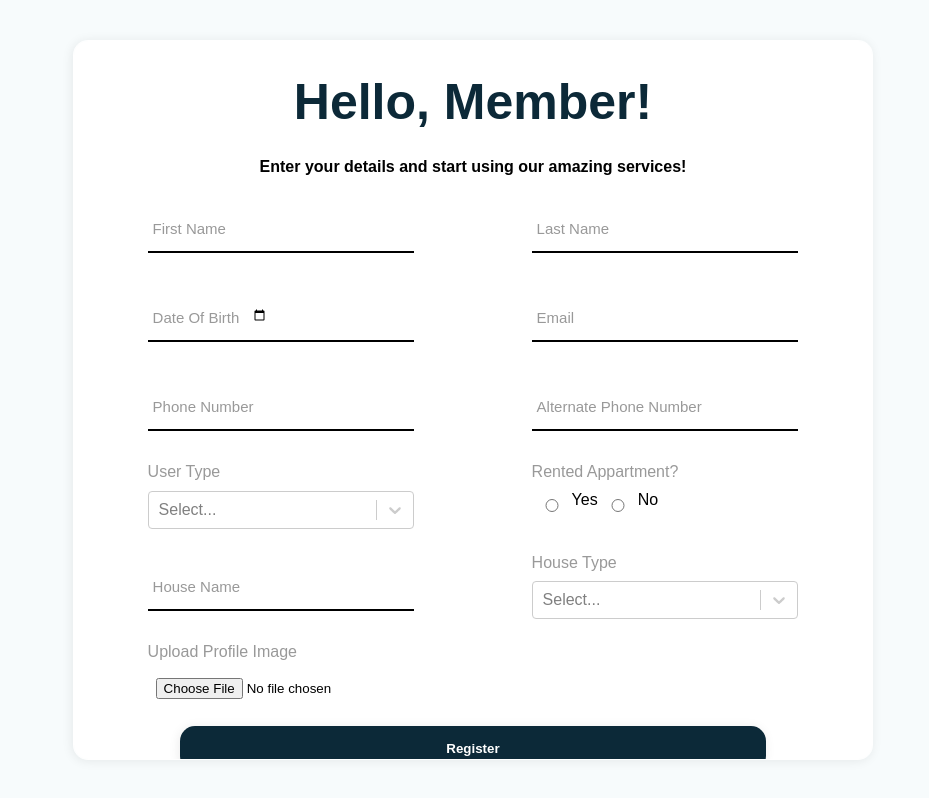
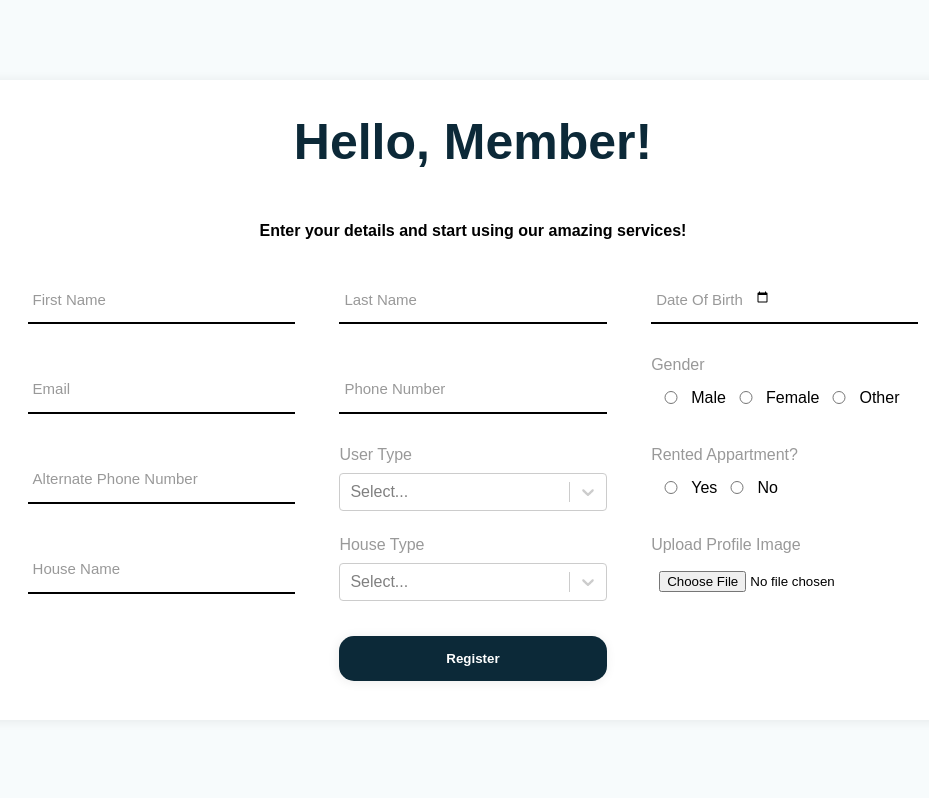
Before and after one commit to kavyeshvohra/urbancave, a React (Create React App) app: page /register in a window 1280 px wide. Shown: the whole page, without its empty margins (167-1096 px from the left). Built offline with nearby package versions, Linux system fonts and the light colour scheme.

Commit message:
Changes made in Registration

```diff
--- a/src/pages/register.js
+++ b/src/pages/register.js
@@ -1,31 +1,54 @@
-import React, {useState} from 'react'
+import React, { useState } from 'react'
 import Select from 'react-select'
-import {Heading4,Heading1, RegisterCont, RegisterForm, FormGroup, InputWrapper, Detailsform, ButtonWrapper, FocusHtml, Detailsformdate, SelectGroup, TextSpan, Checkbox, CheckGroup, ButtonSubmit} from '../styles/register-styles';
-const register = () => {
-    function inputChange (e) {
-        if(e.target.value !== "")
-        {
-            e.target.classList.add('text');
-        }
-        else
-        {
-            e.target.classList.remove('text');
-        }
-    }
+import Axios from 'axios'
+
+import '../styles/login.css'
+import { FaUserCircle } from 'react-icons/fa';
+import { AiFillLock, AiFillEye, AiFillEyeInvisible } from 'react-icons/ai';
+
+import { Heading4, Heading1, RegisterCont, RegisterForm, FormGroup, InputWrapper, Detailsform, ButtonWrapper, FocusHtml, Detailsformdate, SelectGroup, TextSpan, Checkbox, CheckGroup, ButtonSubmit, RadioLabel } from '../styles/register-styles';
+
+const Register = () => {
+    // const url = ""
+    // const[data,setData] = useState({
+    //     fname: "",
+    //     lname: "",
+    //     dob: ""
+    // })
+    //const [step, changeStep] = useState("step1");
     const options = [
-        { value: 'Society-Admin', label: 'Society Admin'},
-        { value: 'Society-Member', label: 'Society Member'},
+        { value: 'Society-Admin', label: 'Society Admin' },
+        { value: 'Society-Member', label: 'Society Member' },
     ]
     const houseoptions = [
-        { value: '1BHK', label: '1BHK'},
-        { value: '2BHK', label: '2BHK'},
-        { value: '3BHK', label: '3BHK'},
-        { value: '4BHK', label: '4BHK'},
-        { value: 'Other', label: 'More than 4BHK'},
+        { value: '1BHK', label: '1BHK' },
+        { value: '2BHK', label: '2BHK' },
+        { value: '3BHK', label: '3BHK' },
+        { value: '4BHK', label: '4BHK' },
+        { value: 'Other', label: 'More than 4BHK' },
     ]
-    // const onClickHandler = () => {
-    //     const data = new FormData()
-    //     data.append('file', this.state.selectFile)
+
+    // useEffect(() => {
+    //     if (step == "step1") {
+    //         console.log("step1");
+    //     }
+    //     else if (step == "step2") {
+    //         console.log("step2");
+    //     }
+    // });
+    // const changePass = () => {
+    //     let hiddenText = document.getElementById("pass");
+    //     let iconClass = document.getElementsByClassName("icons-eye-off")[0];
+    //     if (hiddenText.type == "password") {
+    //         hiddenText.type = "text";
+    //         iconClass.style.display = "none";
+    //         document.getElementsByClassName("icons-eye-on")[0].style.display = "unset";
+    //     }
+    //     else {
+    //         hiddenText.type = "password";
+    //         iconClass.style.display = "unset";
+    //         document.getElementsByClassName("icons-eye-on")[0].style.display = "none";
+    //     }
     // }
         return (
             <>
@@ -38,46 +61,55 @@ const register = () => {
                         <form>
                             <InputWrapper>
                                 <FormGroup>
-                            <Detailsform type = "text" id = "fname" name = "fname" onChange={inputChange} requried />
-                            <FocusHtml data-placeholder = "First Name"/>
+                                    <Detailsform type="text" id="fname" required name="fname" onChange={inputChange} requried />
+                                    <FocusHtml data-placeholder="First Name" />
                                 </FormGroup>
                                 <FormGroup>
-                            <Detailsform type = "text" id = "lname" name = "lname" onChange={inputChange} required/>
-                            <FocusHtml data-placeholder = "Last Name"/>
+                                        <Detailsform type="text" id="lname" name="lname" onChange={inputChange} required />
+                                        <FocusHtml data-placeholder="Last Name" />
                                 </FormGroup>
                                 <FormGroup>
                                         <Detailsformdate type="date" id="datepicker" name="dateofbirth" onChange={inputChange} required />
-                            <FocusHtml data-placeholder = "Date Of Birth"/>
+                                        <FocusHtml data-placeholder="Date Of Birth" />
                                 </FormGroup>
                                 <FormGroup>
-                            <Detailsform type = "email" name = "email" onChange={inputChange} required/>
-                            <FocusHtml data-placeholder = "Email"/>
+                                        <Detailsform type="email" name="email" onChange={inputChange} required />
+                                        <FocusHtml data-placeholder="Email" />
                                 </FormGroup>
                                 <FormGroup>
-                            <Detailsform type = "text" name = "phonenum" maxLength="10" onChange={inputChange} required/>
-                            <FocusHtml data-placeholder = "Phone Number"/>
+                                        <Detailsform type="text" name="phonenum" maxLength="10" onChange={inputChange} required />
+                                        <FocusHtml data-placeholder="Phone Number" />
                                 </FormGroup>
+                                <CheckGroup>
+                                        <Checkbox type="radio" id="ansMale" name="genderState" value="Male" />
+                                        <RadioLabel for="ansMale">Male</RadioLabel>
+                                        <Checkbox type="radio" id="ansFemale" name="genderState" value="female" />
+                                        <RadioLabel for="ansFemale">Female</RadioLabel>
+                                        <Checkbox type="radio" id="ansOther" name="genderState" value="other" />
+                                        <RadioLabel for="ansOther">Other</RadioLabel>
+                                        <TextSpan>Gender</TextSpan>
+                                </CheckGroup>
                                 <FormGroup>
-                            <Detailsform type = "text" name = "altphonenum" maxLength="10" onChange={inputChange} />
-                            <FocusHtml data-placeholder = "Alternate Phone Number"/>
+                                        <Detailsform type="text" name="altphonenum" maxLength="10" onChange={inputChange} />
+                                        <FocusHtml data-placeholder="Alternate Phone Number" />
                                 </FormGroup>
                                 <SelectGroup>
-                            <Select options={options}/>
+                                        <Select options={options} />
                                         <TextSpan>User Type</TextSpan>
                                 </SelectGroup>
                                 <CheckGroup>
-                            <Checkbox type="radio" id = "ansYes" name="rentState" value="yes"/>
-                            <label class="labelCheck" for = "ansYes">Yes</label>
-                            <Checkbox type="radio" id = "ansNo" name="rentState" value="no"/>
-                            <label class="labelCheck" for = "ansYes">No</label>
+                                        <Checkbox type="radio" id="ansYes" name="rentState" value="yes" />
+                                        <RadioLabel for="ansYes">Yes</RadioLabel>
+                                        <Checkbox type="radio" id="ansNo" name="rentState" value="no" />
+                                        <RadioLabel for="ansYes">No</RadioLabel>
                                         <TextSpan>Rented Appartment?</TextSpan>
                                 </CheckGroup>
                                 <FormGroup>
-                            <Detailsform type = "text" name = "housename" onChange={inputChange} />
-                            <FocusHtml data-placeholder = "House Name"/>
+                                        <Detailsform type="text" name="housename" onChange={inputChange} />
+                                        <FocusHtml data-placeholder="House Name" />
                                 </FormGroup>
                                 <SelectGroup>
-                            <Select options={houseoptions}/>
+                                        <Select options={houseoptions} />
                                         <TextSpan>House Type</TextSpan>
                                 </SelectGroup>
                                 <SelectGroup>
@@ -86,12 +118,61 @@ const register = () => {
                                 </SelectGroup>
                                 </InputWrapper>
                                 <ButtonWrapper>
-                          <ButtonSubmit name = "submit">Register</ButtonSubmit>
+                                    <ButtonSubmit name="submit">Register</ButtonSubmit>
                                 </ButtonWrapper>
                             </form>
                         </RegisterForm>
                     </RegisterCont>
                 </>
-    )
+            );
+
+        // else if (step == "step1") {
+        //     return (
+        //         <>
+        //             <div className="loginContainer">
+        //                 <div className="loginForm">
+        //                     <h1>
+        //                         Sign In
+        //                     </h1>
+        //                     <div className="formGroup">
+        //                         <FaUserCircle className="icons" />
+        //                         <input className="details-form" type="text" id="name" name="username" onChange={inputChange} tabIndex="1" />
+        //                         <span className="focus-text" data-placeholder="Email"></span>
+        //                     </div>
+        //                     <div className="formGroup">
+        //                         <input className="details-form" type="password" id="pass" name="password" onChange={inputChange} tabIndex="2" />
+        //                         <span className="focus-text" data-placeholder="Password"></span>
+        //                         <AiFillLock className="icons" />
+        //                         <AiFillEyeInvisible className="icons-eye-off" onClick={changePass} onFocus={changePass} tabIndex="3" />
+        //                         <AiFillEye className="icons-eye-on" onFocus={changePass} onClick={changePass} />
+        //                     </div>
+        //                     <div className="formGroupButton">
+        //                         <button name="submit" tabIndex="4">Login</button>
+        //                     </div>
+        //                     <div className="formGroupTwo">
+        //                         <a href="/">Forgot password?</a>
+        //                         <a href="/register">Sign Up!</a>
+        //                     </div>
+        //                 </div>
+        //             </div>
+        //         </>
+        //     );
+        // }
+
+    function inputChange(e) {
+        if (e.target.value !== "") {
+            e.target.classList.add('text');
         }
-export default register;
+        else {
+            e.target.classList.remove('text');
+        }
+    }
+
+    // const onClickHandler = () => {
+    //     const data = new FormData()
+    //     data.append('file', this.state.selectFile)
+    // }
+
+}
+
+export default Register;
--- a/src/styles/register-styles.js
+++ b/src/styles/register-styles.js
@@ -2,7 +2,7 @@ import styled from 'styled-components';
 
 export const Heading4 = styled.h4`
 text-align: center;
-margin-bottom: 1.8em;
+margin-bottom: 2.2em;
 `;
 export const Heading1 = styled.h1`
   padding-bottom: 10%;
@@ -19,21 +19,25 @@ export const RegisterCont = styled.div`
   height: 100vh;
   overflow: hidden;
 `;
-
+export const RadioLabel = styled.label`
+  display: flex !important;
+  align-content: space-around;
+  flex-wrap: wrap;
+`
 export const RegisterForm = styled.div`
   border: 1px solid #fff;
   padding: 2rem 4.6rem;
   background-color: #fff;
   border-radius: 15px;
-  width: 50em;
-  height: 45em;
+  width: 65em;
+  height: 40em;
   display: flex;
   flex-direction: column;
   box-shadow: -1px 1px 11px #00000014;
   overflow: auto;
 `;
 export const SelectGroup = styled.div`
-  width: 41%;
+  width: 30%;
   position: relative;
   transition: 0.3s all ease;
   padding-bottom: 0.125em;
@@ -41,7 +45,7 @@ export const SelectGroup = styled.div`
   margin-top: 1.2em;
 `;
 export const CheckGroup = styled.div`
-  width: 41%;
+  width: 30%;
   position: relative;
   transition: 0.3s all ease;
   padding-bottom: 0.125em;
@@ -50,12 +54,12 @@ export const CheckGroup = styled.div`
   display: flex;
 `;
 export const ButtonWrapper = styled.div`
-  margin-top: -30px;
+  margin-top: -1.5%;
   margin-bottom: -15px;
   text-align: center;
 `;
 export const ButtonSubmit = styled.button`
-  width: 90%;
+  width: 30%;
   margin: 0 auto;
   margin-top: 15px;
   padding: 15px 0 15px 0;
@@ -81,7 +85,7 @@ export const ButtonSubmit = styled.button`
 export const FormGroup = styled.div`
   margin-bottom: 2.5em;
   border-bottom: 2px solid #000;
-  width: 41%;
+  width: 30%;
   position: relative;
   transition: 0.3s all ease;
   padding-bottom: 0.125em;
```
Lines whose indentation alone changed are shown as unchanged.
